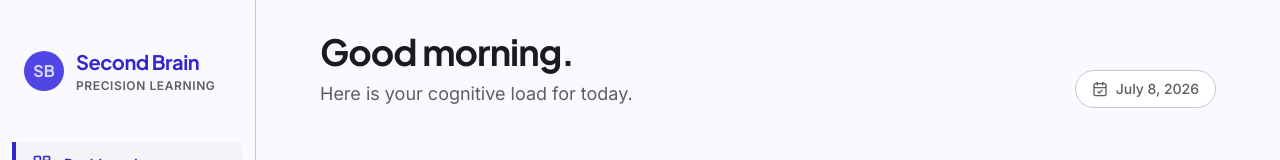
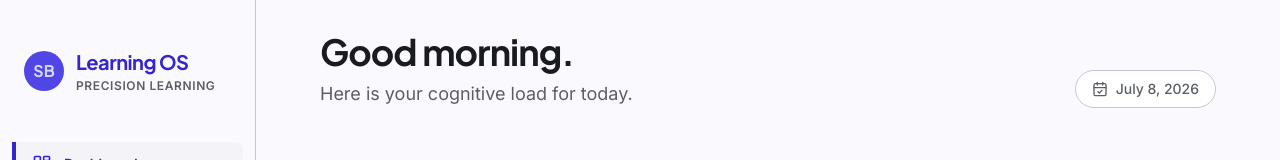
Before and after one commit to harishsairam/learning-operating-system, a React (Vite) app: page / in a window 1280 px wide. Shown: the top 160 px of the page. Built offline with nearby package versions, Linux system fonts and the light colour scheme; no server answers; the database is empty.

Commit message:
Version 1.0 - Learning OS foundation complete

```diff
--- a/index.html
+++ b/index.html
@@ -3,7 +3,7 @@
   <head>
     <meta charset="UTF-8" />
     <meta name="viewport" content="width=device-width, initial-scale=1.0" />
-    <title>Second Brain</title>
+    <title>Learning OS</title>
     <link rel="preconnect" href="https://fonts.googleapis.com">
     <link rel="preconnect" href="https://fonts.gstatic.com" crossorigin>
     <link href="https://fonts.googleapis.com/css2?family=Inter:wght@400;500;600&family=Plus+Jakarta+Sans:wght@500;600;700&display=swap" rel="stylesheet">
--- a/metadata.json
+++ b/metadata.json
@@ -1,6 +1,6 @@
 {
-  "name": "",
-  "description": "",
+  "name": "Learning OS",
+  "description": "A personal learning operating system",
   "requestFramePermissions": [],
   "majorCapabilities": ["MAJOR_CAPABILITY_SERVER_SIDE_GEMINI_API"]
 }
--- a/package.json
+++ b/package.json
@@ -1,5 +1,5 @@
 {
-  "name": "react-example",
+  "name": "learning-os",
   "private": true,
   "version": "0.0.0",
   "type": "module",
--- a/src/components/layout/AppLayout.tsx
+++ b/src/components/layout/AppLayout.tsx
@@ -7,7 +7,7 @@ export function AppLayout() {
       <Sidebar />
       <div className="flex-1 flex flex-col min-w-0 overflow-hidden md:ml-64">
         <header className="md:hidden flex justify-between items-center h-16 px-4 border-b border-outline-variant bg-surface/80 backdrop-blur-md sticky top-0 z-40">
-          <h1 className="font-display text-lg font-bold text-primary tracking-tight">Second Brain</h1>
+          <h1 className="font-display text-lg font-bold text-primary tracking-tight">Learning OS</h1>
         </header>
         <main className="flex-1 overflow-y-auto px-4 md:px-16 pt-8 pb-24">
           <div className="mx-auto max-w-5xl">
--- a/src/components/layout/Sidebar.tsx
+++ b/src/components/layout/Sidebar.tsx
@@ -28,7 +28,7 @@ export function Sidebar() {
           SB
         </div>
         <div>
-          <h1 className="font-display text-xl font-bold text-primary tracking-tight">Second Brain</h1>
+          <h1 className="font-display text-xl font-bold text-primary tracking-tight">Learning OS</h1>
           <p className="text-xs font-semibold text-secondary mt-0.5 uppercase tracking-wider">Precision Learning</p>
         </div>
       </div>
```
Also changed, not shown: 1 other file (tests, documents, lock files or other folders).
